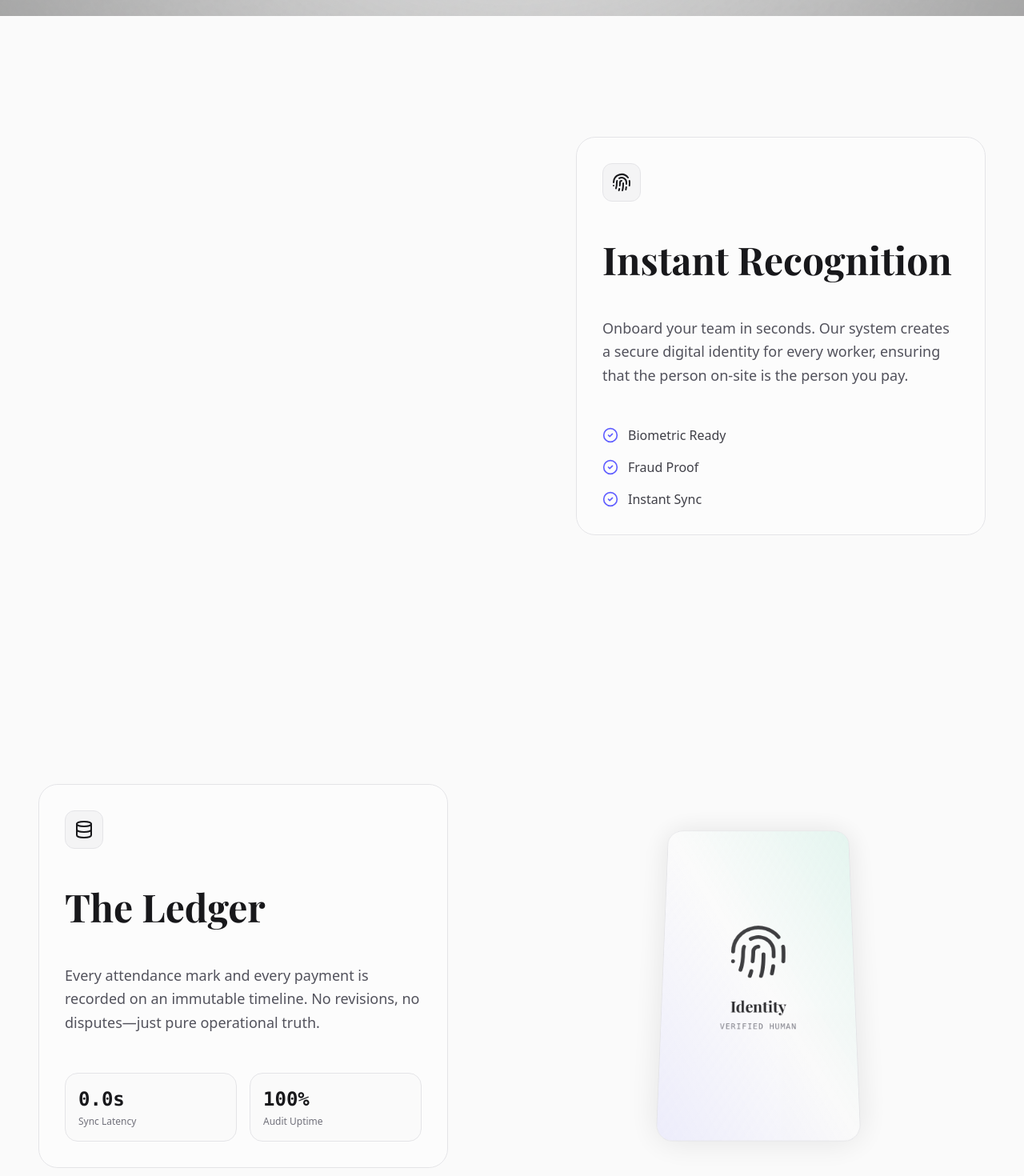
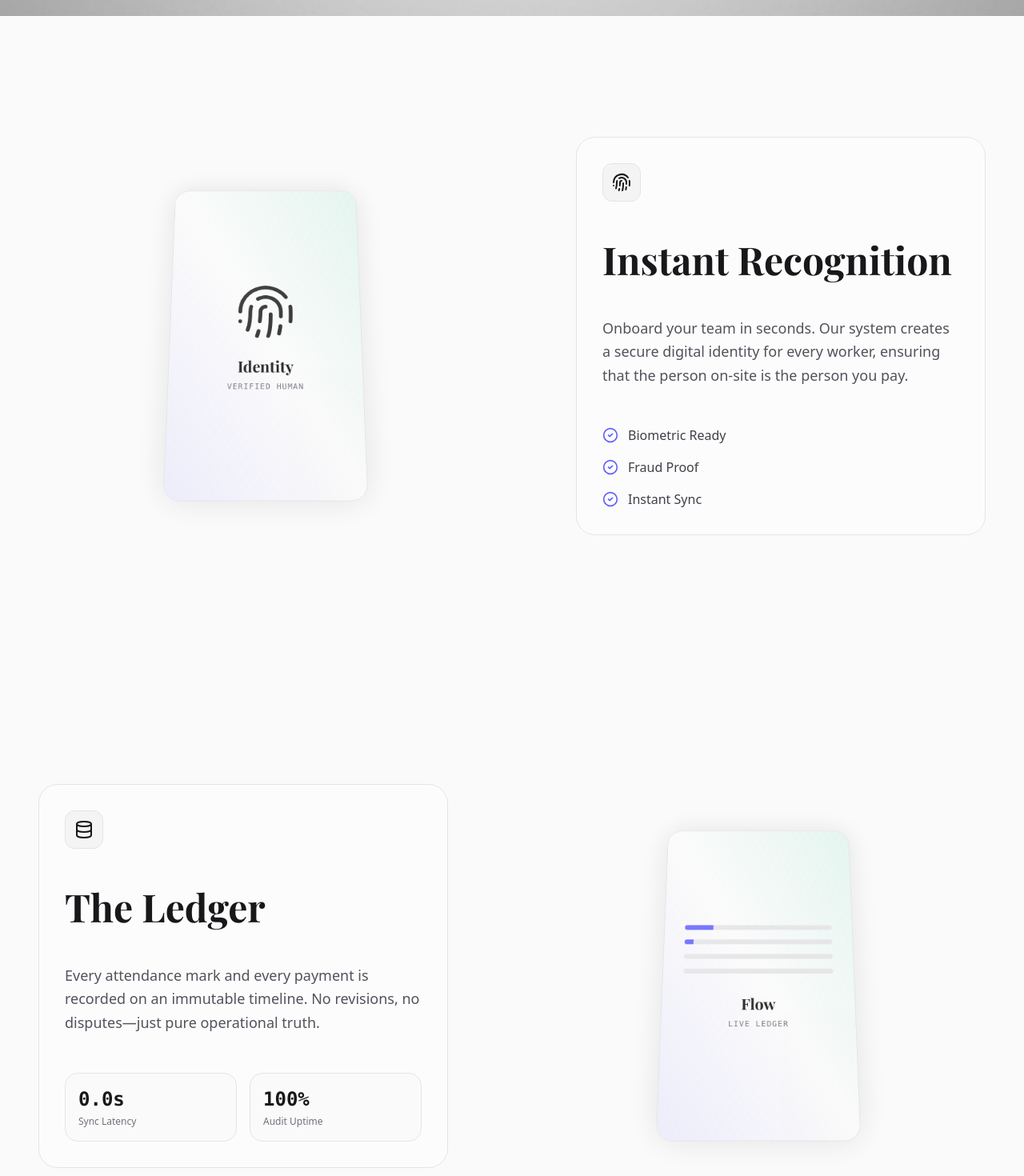
Before and after one commit to rajkrish0608/WorkProof, a Next.js app in the folder web/: page / in a window 1280 px wide. Shown: the part 780-2250 px from the top of the page at 80% size. Built offline with nearby package versions, Linux system fonts and the light colour scheme; a web font is replaced by a local one.

Commit message:
fix: restore 3D monolith placements in sections and add phase logic

```diff
--- a/web/app/page.tsx
+++ b/web/app/page.tsx
@@ -10,17 +10,17 @@ import { ThemeToggle } from "@/components/theme-toggle";
 import { BlueprintIntro } from "@/components/intro-starter";
 
 // --- 3D MONOLITH COMPONENT ---
-function Monolith({ scrollYProgress }: { scrollYProgress: MotionValue<number> }) {
+function Monolith({ scrollYProgress, phase }: { scrollYProgress: MotionValue<number>, phase?: 1 | 2 | 3 }) {
   // Smooth out the scroll progress
   const smoothProgress = useSpring(scrollYProgress, { mass: 0.1, stiffness: 100, damping: 20 });
 
-  // Transforms for the monolith
+  // Transforms for the monolith - always keep rotation alive
   const rotateY = useTransform(smoothProgress, [0, 1], [0, 360]);
   const rotateX = useTransform(smoothProgress, [0, 0.5, 1], [15, -15, 15]);
   const scale = useTransform(smoothProgress, [0, 0.2, 0.8, 1], [0.8, 1.2, 1.2, 0.8]);
   const y = useTransform(smoothProgress, [0, 1], [0, -50]);
 
-  // Dynamic content based on scroll
+  // Dynamic content based on scroll OR fixed phase
   const opacity1 = useTransform(smoothProgress, [0, 0.25], [1, 0]);
   const opacity2 = useTransform(smoothProgress, [0.25, 0.5, 0.75], [0, 1, 0]);
   const opacity3 = useTransform(smoothProgress, [0.75, 1], [0, 1]);
@@ -35,14 +35,20 @@ function Monolith({ scrollYProgress }: { scrollYProgress: MotionValue<number> })
         <div className="absolute inset-0 bg-gradient-to-tr from-indigo-500/10 via-transparent to-emerald-500/10 pointer-events-none" />
 
         {/* Phase 1: Identity (Start) */}
-        <motion.div style={{ opacity: opacity1 }} className="absolute inset-0 flex flex-col items-center justify-center p-8 text-center">
+        <motion.div
+          style={{ opacity: phase === 1 ? 1 : (phase ? 0 : opacity1) }}
+          className="absolute inset-0 flex flex-col items-center justify-center p-8 text-center"
+        >
           <Fingerprint className="w-24 h-24 text-zinc-800 dark:text-zinc-100 mb-6 stroke-[1.5]" />
           <div className="text-2xl font-serif font-bold text-zinc-900 dark:text-white mb-2">Identity</div>
           <div className="text-xs font-mono text-zinc-500 uppercase tracking-widest">Verified Human</div>
         </motion.div>
 
         {/* Phase 2: Flow (Middle) */}
-        <motion.div style={{ opacity: opacity2 }} className="absolute inset-0 flex flex-col items-center justify-center p-8">
+        <motion.div
+          style={{ opacity: phase === 2 ? 1 : (phase ? 0 : opacity2) }}
+          className="absolute inset-0 flex flex-col items-center justify-center p-8"
+        >
           <div className="space-y-4 w-full">
             {[1, 2, 3, 4].map((i) => (
               <div key={i} className="h-2 w-full bg-zinc-200 dark:bg-zinc-800 rounded-full overflow-hidden">
@@ -62,7 +68,10 @@ function Monolith({ scrollYProgress }: { scrollYProgress: MotionValue<number> })
         </motion.div>
 
         {/* Phase 3: Truth (End) */}
-        <motion.div style={{ opacity: opacity3 }} className="absolute inset-0 flex flex-col items-center justify-center p-8 text-center">
+        <motion.div
+          style={{ opacity: phase === 3 ? 1 : (phase ? 0 : opacity3) }}
+          className="absolute inset-0 flex flex-col items-center justify-center p-8 text-center"
+        >
           <ShieldCheck className="w-24 h-24 text-emerald-600 dark:text-emerald-400 mb-6 stroke-[1.5]" />
           <div className="text-2xl font-serif font-bold text-zinc-900 dark:text-white mb-2">Truth</div>
           <div className="text-xs font-mono text-zinc-500 uppercase tracking-widest">Immutable Proof</div>
@@ -170,11 +179,8 @@ export default function Home() {
               {/* SECTION 2: IDENTITY */}
               <section className="min-h-screen flex items-center px-6 lg:px-12">
                 <div className="container mx-auto grid lg:grid-cols-2 gap-12 items-center">
-                  <div className="hidden lg:block">
-                    {/* Space reserved for Monolith sticking from previous section if we were doing complex scroll jacking,
-                              but for now monolith is sticky in the first section.
-                              Actually, let's make the monolith stick across the whole page using sticky positioning.
-                          */}
+                  <div className="hidden lg:flex items-center justify-center">
+                    <Monolith scrollYProgress={scrollYProgress} phase={1} />
                   </div>
                   <div className="space-y-12 max-w-lg lg:ml-auto bg-white/50 dark:bg-black/20 backdrop-blur-md p-8 rounded-3xl border border-zinc-200/50 dark:border-white/10">
                     <div className="h-12 w-12 rounded-xl bg-zinc-100 dark:bg-zinc-800 flex items-center justify-center border border-zinc-200 dark:border-zinc-700">
@@ -219,7 +225,7 @@ export default function Home() {
                     </div>
                   </div>
                   <div className="hidden lg:flex items-center justify-center">
-                    <Monolith scrollYProgress={scrollYProgress} />
+                    <Monolith scrollYProgress={scrollYProgress} phase={2} />
                   </div>
                 </div>
               </section>
```
